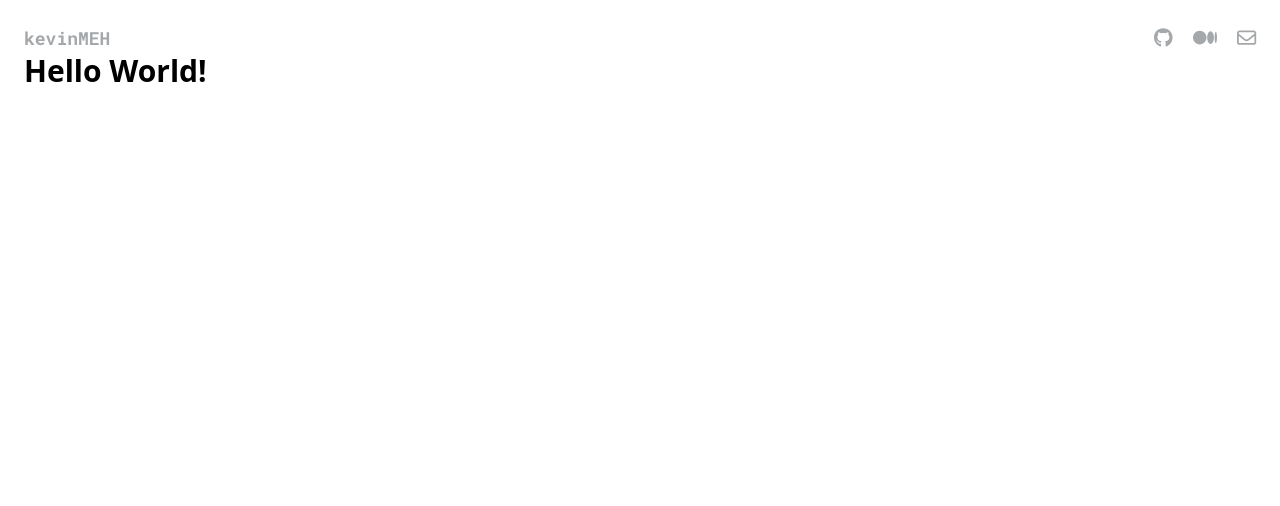
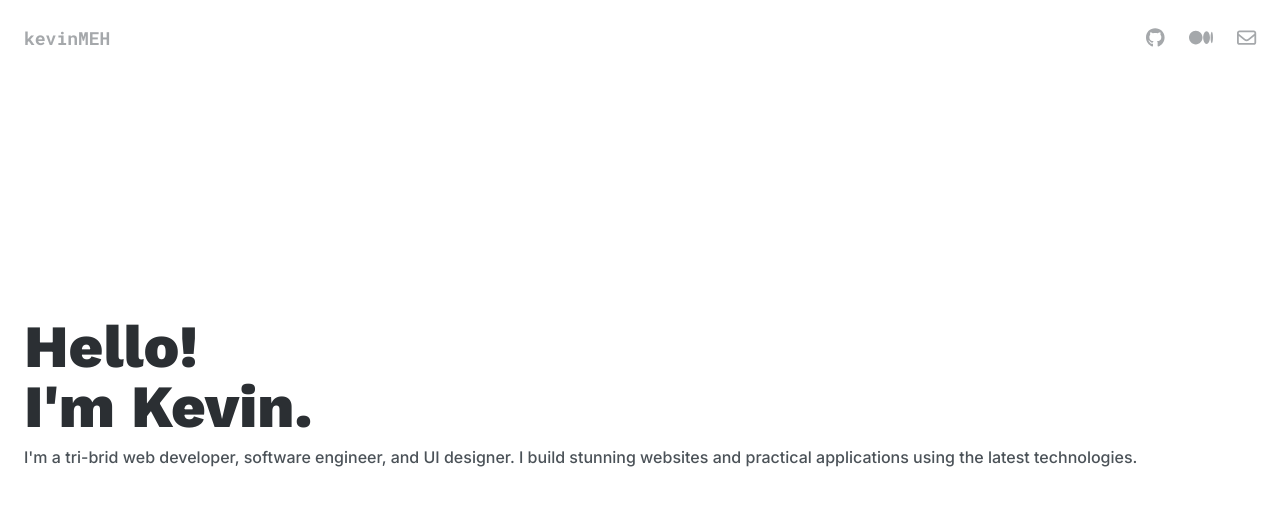
Before and after one commit to fvzy/zyy.sh, a Next.js app: page / in a window 1280 px wide. Shown: the top 506 px of the page. Built offline with nearby package versions, Linux system fonts and the light colour scheme.

Commit message:
Misc fixes

```diff
--- a/components/NavBar.tsx
+++ b/components/NavBar.tsx
@@ -6,7 +6,7 @@ const NavBar = () => {
     return (
         <nav className="flex justify-between text-[#A5A8AB]">
             <div className="mono-bold text-lg">kevinMEH</div>
-            <ul className="space-x-5 flex text-[1.2rem]">
+            <ul className="space-x-6 flex text-[1.2rem]">
                 <li>
                     <FontAwesomeIcon icon={ faGithub } />
                 </li>
--- a/frames/Landing.tsx
+++ b/frames/Landing.tsx
@@ -8,7 +8,7 @@ const Landing = () => {
             <h1>I'm Kevin.</h1>
         </div>
         <DefText>
-            I&apos;m a tri-brid web developer, software engineer, and UI designer.
+            I'm a tri-brid web developer, software engineer, and UI designer.
             I build stunning websites and practical applications using the latest technologies.
         </DefText>
     </div>
--- a/pages/index.js
+++ /dev/null
@@ -1,11 +0,0 @@
-const Home = () => {
-    return (
-        <div>
-            <h1 className="text-3xl font-bold text-purple-500">
-                Hello World!
-            </h1>
-        </div>
-    )
-}
-
-export default Home;
--- /dev/null
+++ b/pages/index.tsx
@@ -0,0 +1,13 @@
+import Landing from "../frames/Landing";
+import Skills from "../frames/Skills";
+
+const Home = () => {
+    return (
+        <div>
+            <Landing />
+            <Skills />
+        </div>
+    )
+}
+
+export default Home;
--- a/tsconfig.json
+++ b/tsconfig.json
@@ -1,6 +1,6 @@
 {
   "compilerOptions": {
-    "target": "es5",
+    "target": "es6",
     "lib": [
       "dom",
       "dom.iterable",
```
